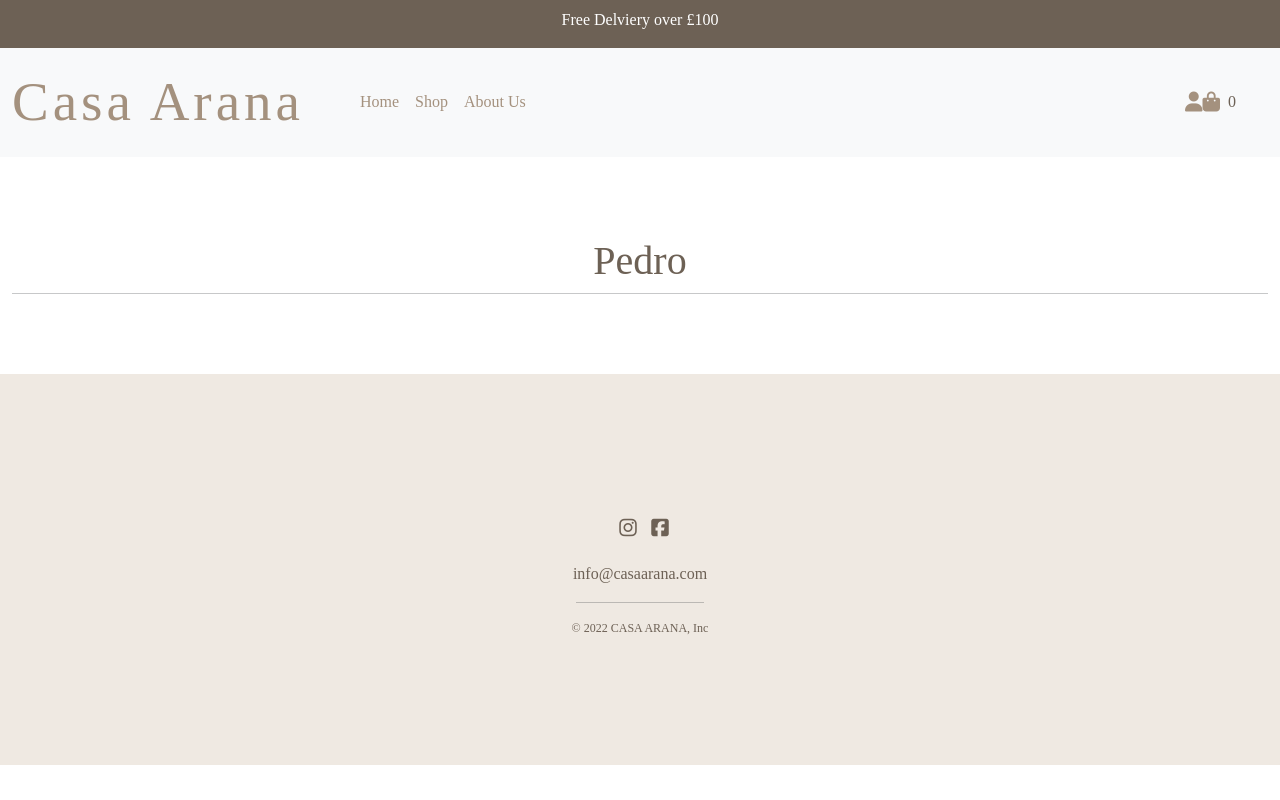
After one commit to Esteph27/casa_arana, a Django app: page /products/artisan_profile/1/ in a window 1280 px wide. The commit adds this page. Run offline with Django 3.2, Linux system fonts and the light colour scheme; data comes from the database, SQL or seed files in the repository; some libraries are stand-ins or nearby versions; some web fonts are replaced.

Commit message:
started artisan profile page

```diff
--- /dev/null
+++ b/products/templates/products/artisan_profile.html
@@ -0,0 +1,29 @@
+{% extends "base.html" %}
+{% load static %}
+
+{% block extra_css %}
+    {{ block.super }}
+    <link rel="stylesheet" href="{% static 'products/css/products.css' %}">
+{% endblock %}
+
+{% block content %}
+
+<div class="container-fluid add-product-header">
+    <div class="row">
+        <div class="col-12">
+            <h1>{{ artisan.name }}</h1>
+        </div>
+        <div class="col-12">
+            <hr>
+        </div>
+    </div>
+</div>
+
+<div class="container-fluid">
+    <div class="row">
+        <div class="col">
+
+        </div>
+    </div>
+</div>
+{% endblock %}
--- a/products/templates/products/product_info.html
+++ b/products/templates/products/product_info.html
@@ -114,7 +114,7 @@
                         <h2 class="pb-4">Made By</h2>
                         <h2 class="mt-4">{{ product.artisan.name }}</h2>
                         <p>{{ product.artisan.story }}</p>
-                        <a href="#">View their profile</a>
+                        <a href="{% url 'artisan_profile' product.artisan.id %}">View their profile</a>
                     </div>
                     <div class="col-sm-12 col-md-4 mb-5">
                         <div id="artisan-image" class="col">
--- a/products/urls.py
+++ b/products/urls.py
@@ -8,4 +8,6 @@ urlpatterns = [
     path('add/', views.add_product, name='add_product'),
     path('edit/<int:product_id>/', views.edit_product, name='edit_product'),
     path('delete/<int:product_id>/', views.delete_product, name='delete_product'),
+    # artisan profile:
+    path('artisan_profile/<int:product_artisan_id>/', views.artisan_profile, name="artisan_profile"),
 ]
--- a/products/views.py
+++ b/products/views.py
@@ -111,6 +111,30 @@ def product_review(request, product_id):
     return render(request,  'products/product_review.html', context)
 
 
+
+def artisan_profile(request, product_artisan_id):
+    """
+    A view to render Artisan profile of a selected Artisan
+    """
+
+    # artisan = Artisan.objects()
+    artisan = get_object_or_404(Artisan, pk=product_artisan_id)
+
+    context = {
+        'artisan': artisan,
+    }
+
+
+    template = 'products/artisan_profile.html'
+
+    context = {
+        'artisan': artisan,
+    }
+
+    return render(request, template, context)
+
+
+
 # ---------------------- admin
 @login_required
 def add_product(request):
```
